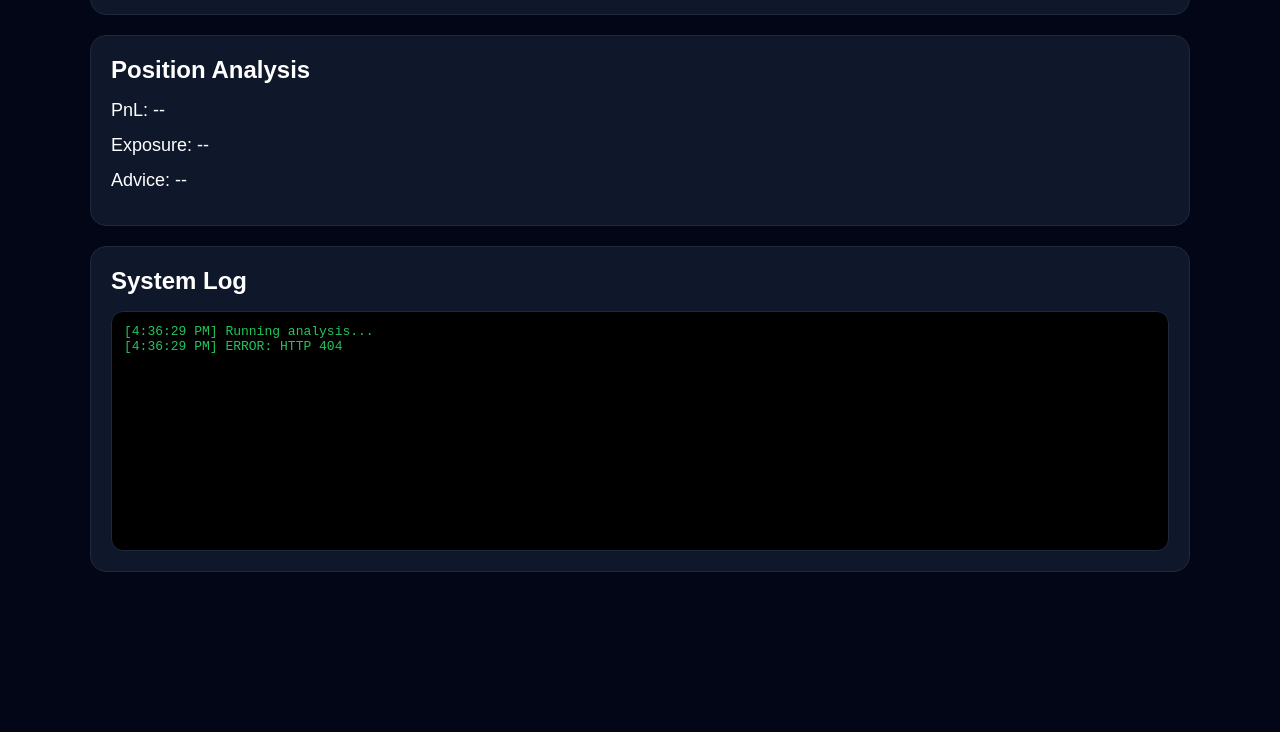
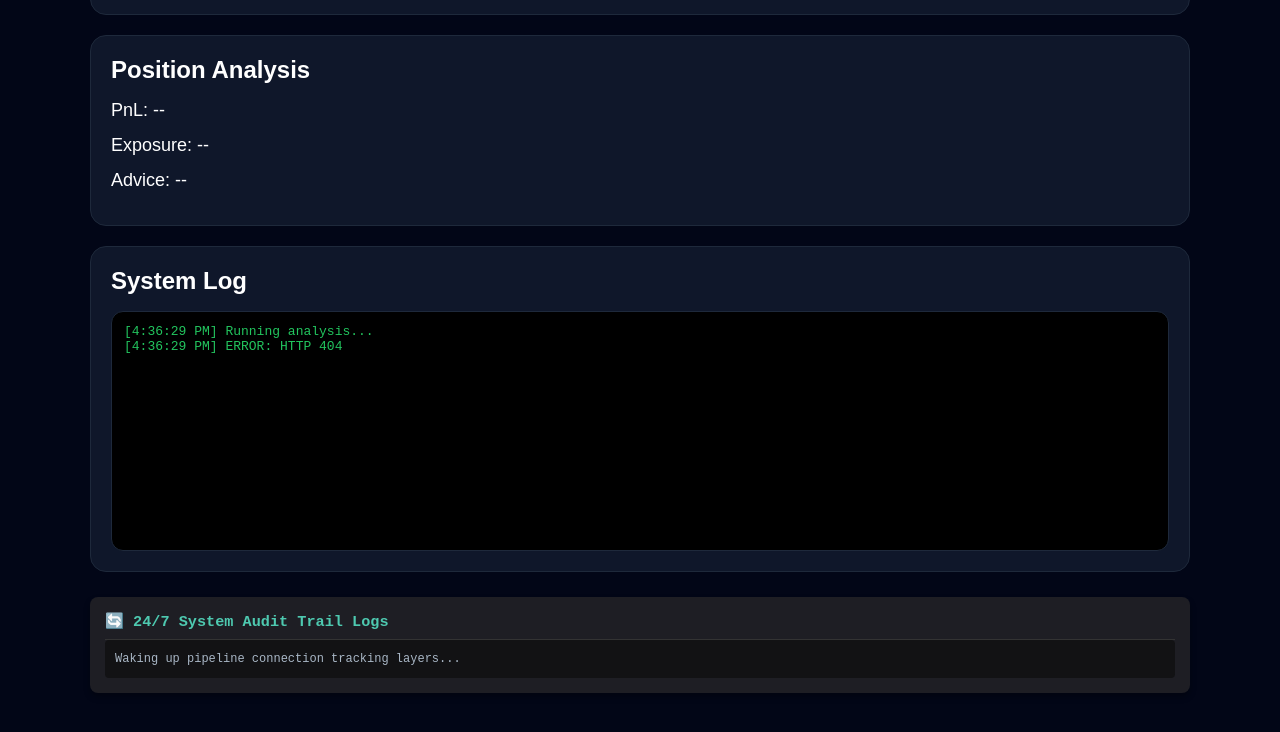
Before and after one commit to jskb8fhkjc-hash/NDX_quant, a website: page index.html in a window 1280 px wide. Shown: the part 1585-2317 px from the top of the page. Before the commit the page ends 2197 px from the top, so only its background shows below. Drawn offline with Linux system fonts and the light colour scheme; no server answers.

Commit message:
Update index for telegram logging.html

```diff
--- a/index.html
+++ b/index.html
@@ -204,6 +204,11 @@ opacity:0.7;
 </div>
 </div>
 
+ <div style="margin: 25px auto; max-width: 1100px; padding: 15px; background: #1e1e24; color: #a9b7c6; border-radius: 8px; font-family: monospace; box-shadow: 0 4px 6px rgba(0,0,0,0.3);">
+  <h3 style="margin-top: 0; color: #4ec9b0; border-bottom: 1px solid #333; padding-bottom: 8px;">🔄 24/7 System Audit Trail Logs</h3>
+  <pre id="systemAuditTerminalLogs" style="margin: 0; max-height: 200px; overflow-y: auto; white-space: pre-wrap; font-size: 12px; line-height: 1.5; background: #121214; padding: 10px; border-radius: 4px;">Waking up pipeline connection tracking layers...</pre>
+</div>
+
 <script>
 const logBox = document.getElementById("logBox");
 const runBtn = document.getElementById("runBtn");
```
